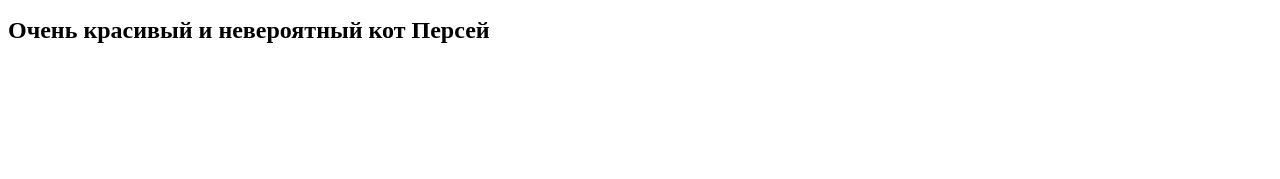
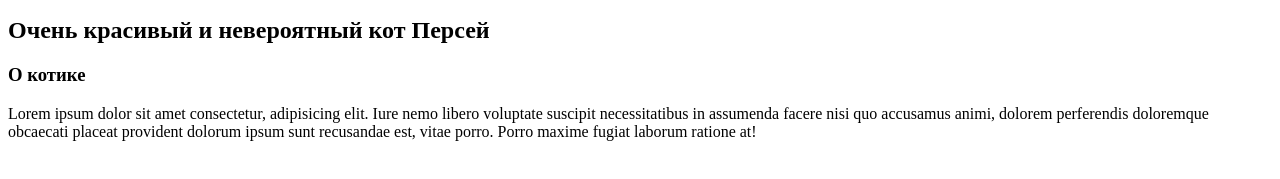
Before and after one commit to KarynaStep/----, a plain HTML site: page Index.html in a window 1280 px wide. Shown: the part 395-574 px from the top of the page. Drawn offline with Linux system fonts and the light colour scheme.

Commit message:
Edit index.html

```diff
--- a/Index.html
+++ b/Index.html
@@ -29,6 +29,13 @@
       <h2>Мистер Красавчик</h2>
       <h1>Очень красивый и невероятный кот Персей</h1>
     </section>
+    <article>
+      <h3>О котике</h3>
+      <p>Lorem ipsum dolor sit amet consectetur, adipisicing elit. Iure nemo libero voluptate suscipit necessitatibus in
+        assumenda facere nisi quo accusamus animi, dolorem perferendis doloremque obcaecati placeat provident dolorum
+        ipsum sunt recusandae est, vitae porro. Porro maxime fugiat laborum ratione at!</p>
+
+    </article>
   </main>
 
   <footer></footer>
```
